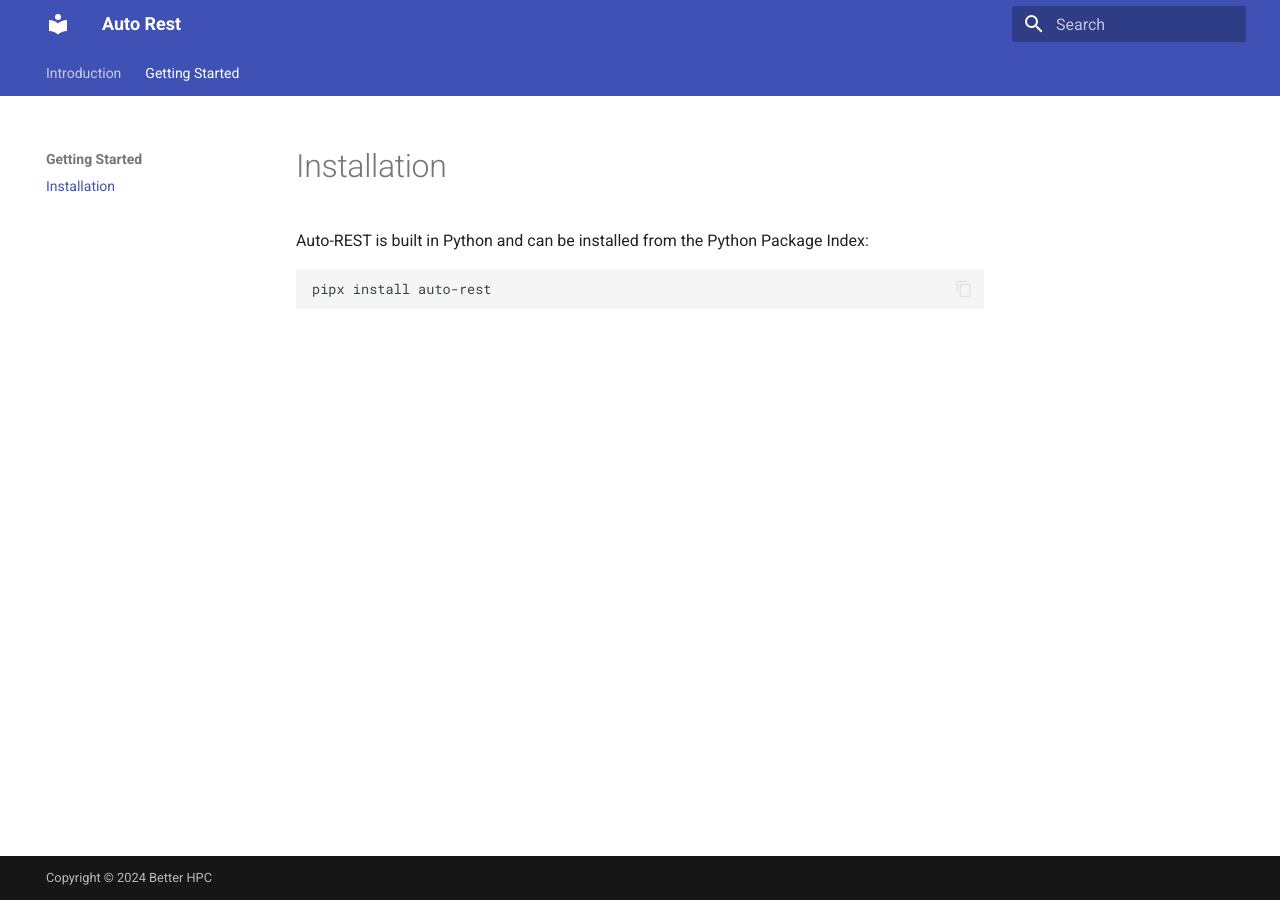
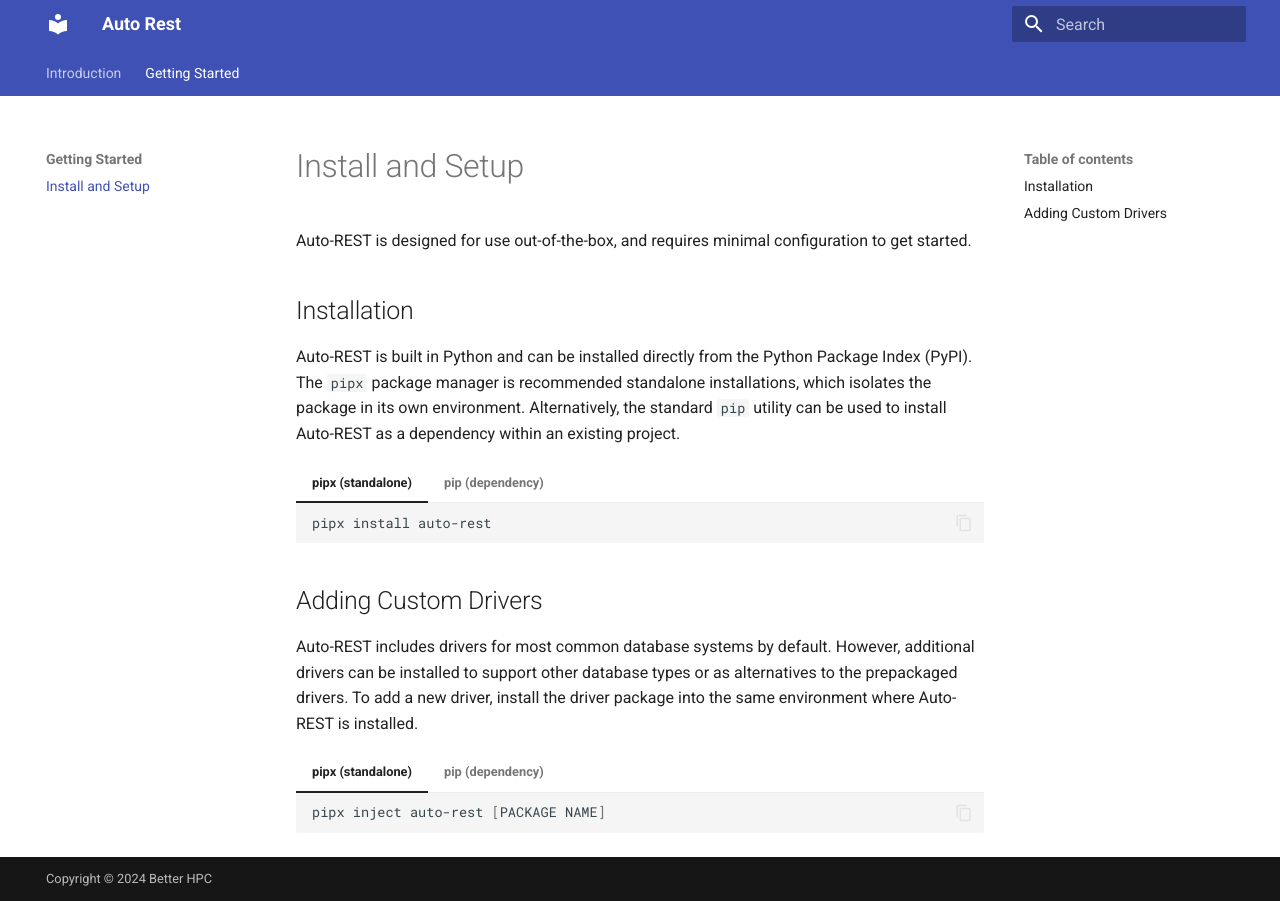
Before and after one commit to Better-HPC/auto-rest, an MkDocs documentation site: the page built from docs/getting_started/install.md, in a window 1280 px wide. Built offline with MkDocs 1.6.1 and Material for MkDocs 9.7.7, drawn with Linux system fonts in a browser that asks for light colours.

Commit message:
Adds install docs

````diff
--- a/docs/getting_started/install.md
+++ b/docs/getting_started/install.md
@@ -1,7 +1,39 @@
-# Installation
+# Install and Setup
 
-Auto-REST is built in Python and can be installed from the Python Package Index:
+Auto-REST is designed for use out-of-the-box, and requires minimal configuration to get started.
 
-```bash
-pipx install auto-rest
-```
+## Installation
+
+Auto-REST is built in Python and can be installed directly from the Python Package Index (PyPI).
+The `pipx` package manager is recommended standalone installations, which isolates the package in its own environment.
+Alternatively, the standard `pip` utility can be used to install Auto-REST as a dependency within an existing project.
+
+=== "pipx (standalone)"
+
+    ```bash
+    pipx install auto-rest
+    ```
+
+=== "pip (dependency)"
+
+    ```bash
+    pip install auto-rest
+    ```
+
+## Adding Custom Drivers
+
+Auto-REST includes drivers for most common database systems by default.
+However, additional drivers can be installed to support other database types or as alternatives to the prepackaged drivers.
+To add a new driver, install the driver package into the same environment where Auto-REST is installed.
+
+=== "pipx (standalone)"
+
+    ```bash
+    pipx inject auto-rest [PACKAGE NAME]
+    ```
+
+=== "pip (dependency)"
+
+    ```bash
+    pip install [PACKAGE NAME]
+    ```
````
